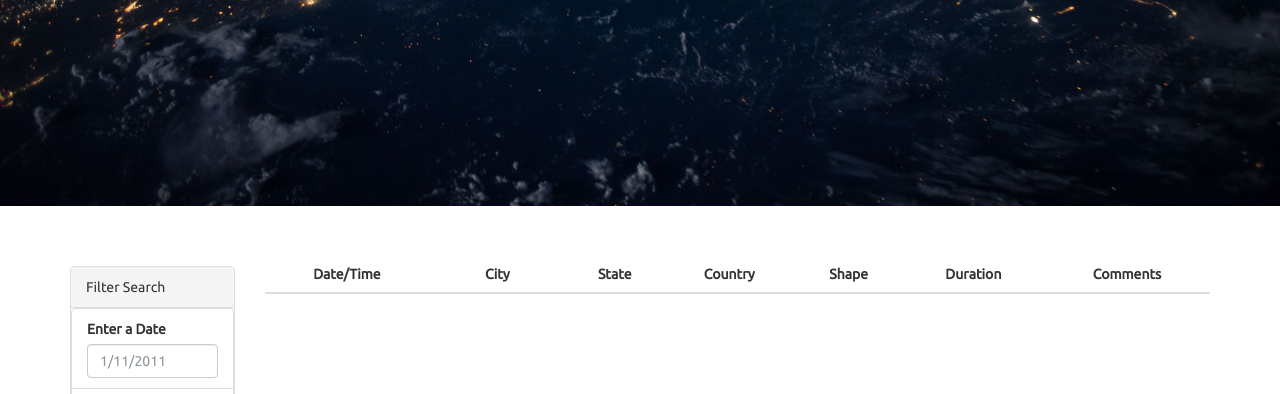
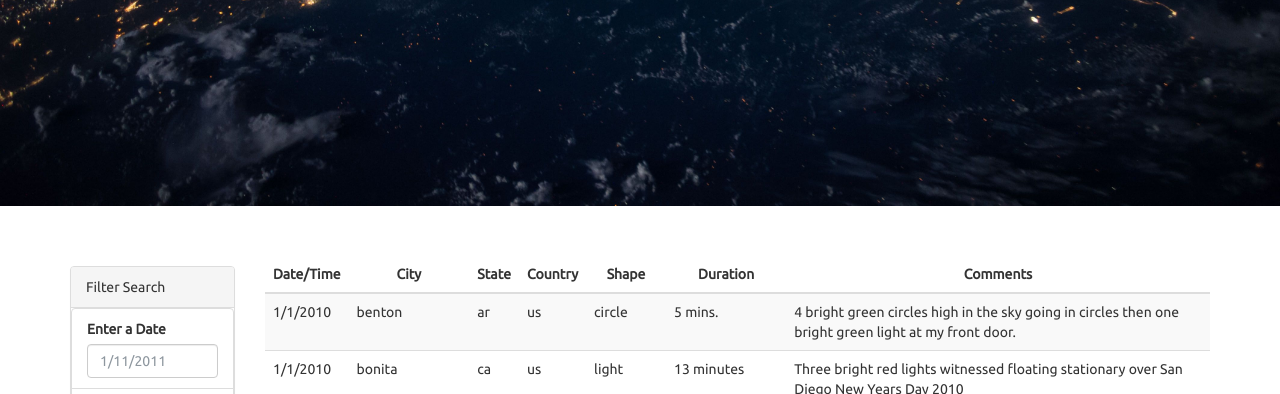
Before and after one commit to AakashRahman/javascript-challenge, a plain HTML site: page UFO-level-2/index.html in a window 1280 px wide. Shown: the part 406-800 px from the top of the page. Drawn offline with nearby package versions, Linux system fonts and the light colour scheme.

Commit message:
Added on Javascript file

```diff
--- a/UFO-level-2/index.html
+++ b/UFO-level-2/index.html
@@ -89,7 +89,7 @@
   </div>
   <script src="https://cdnjs.cloudflare.com/ajax/libs/d3/4.11.0/d3.js"></script>
   <script src="static/js/data.js"></script>
-  <script src="static/js/app2.js"></script>
+  <script src="static/js/app.js"></script>
 </body>
 
 </html>
```
